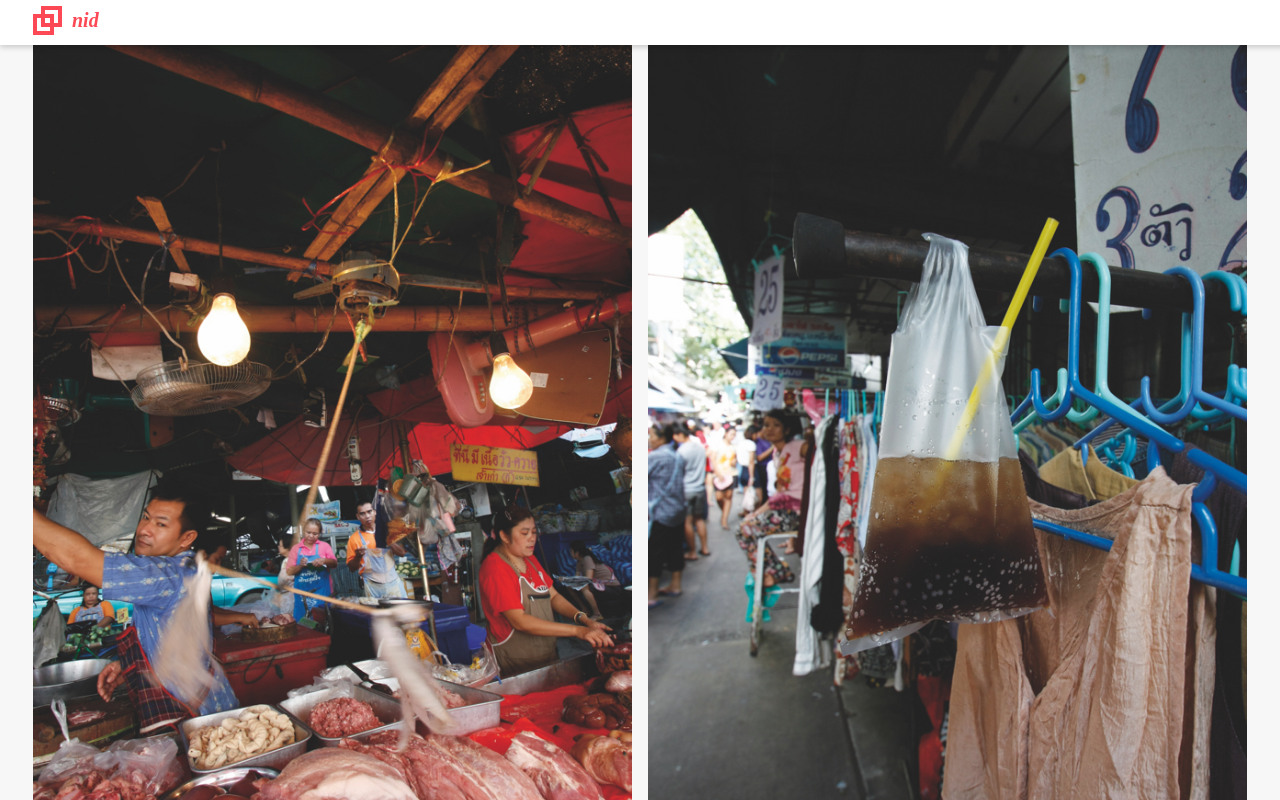
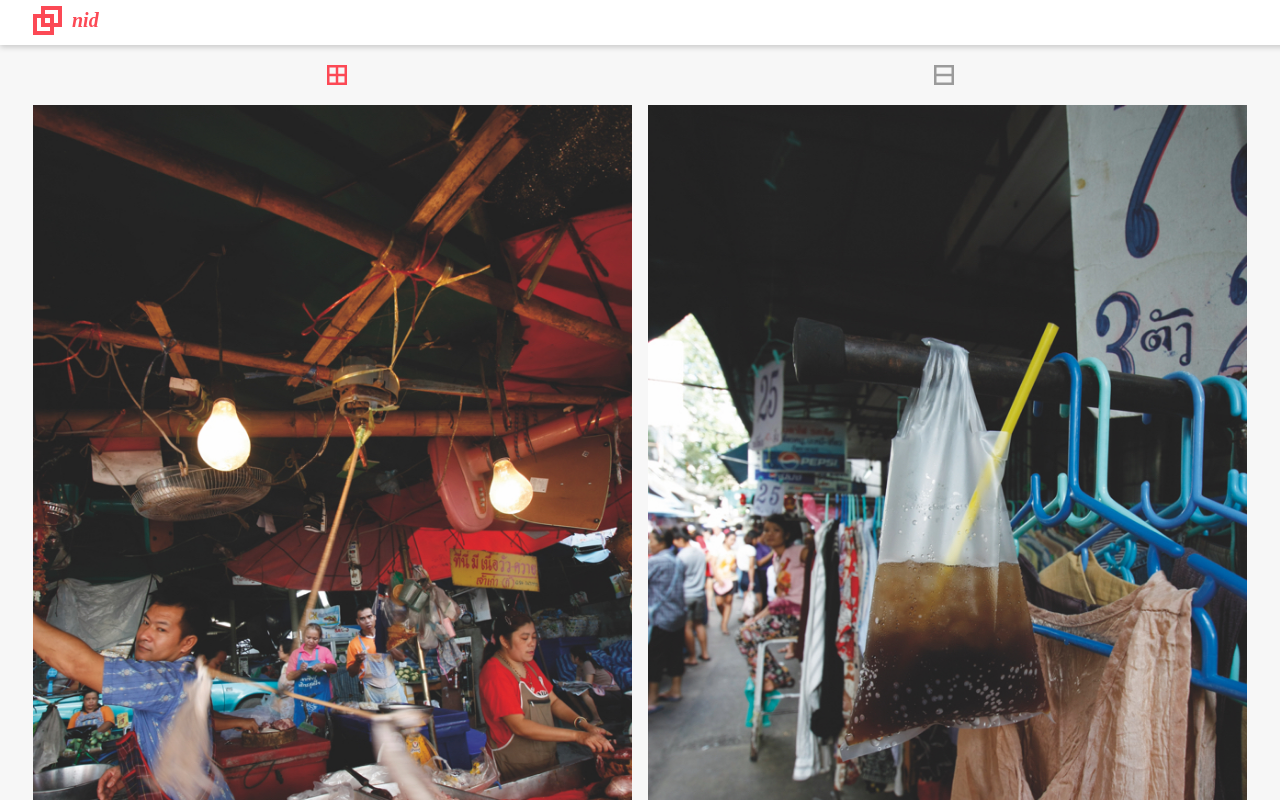
Before and after one commit to IsabellaHof/nonintentionaldesign, a React (Create React App) app in the folder client/: page /nids in a window 1280 px wide. Shown: the top 800 px of the page. Built offline with nearby package versions, Linux system fonts and the light colour scheme.

Commit message:
create toggle arrangement

```diff
--- a/client/src/components/DetailScreenHeader.js
+++ b/client/src/components/DetailScreenHeader.js
@@ -23,7 +23,7 @@ export default class DetailScreenHeader extends Component {
     return (
       <React.Fragment>
         <HeaderStyled>
-          <Link to={'/'}>
+          <Link to={'/nids'}>
             <img src={closeButton} alt="Logo" />
           </Link>
         </HeaderStyled>
--- a/client/src/components/screen/ImageScreen.js
+++ b/client/src/components/screen/ImageScreen.js
@@ -3,11 +3,25 @@ import styled from 'styled-components'
 import ImageScreenHeader from '../ImageScreenHeader'
 import PropTypes from 'prop-types'
 import { Link } from 'react-router-dom'
+import arrangement_grid from '../../img/arrangement_grid.svg'
+import arrangement_grid_grey from '../../img/arrangement_grid_grey.svg'
+import arrangement_row from '../../img/arrangement_row.svg'
+import arrangement_row_grey from '../../img/arrangement_row_grey.svg'
 
-const StyledImageContainer = styled.div`
+const ImageScreenContainer = styled.div`
   columns: 2;
-  margin-top: -8px;
 `
+const ImageScreenContainerRow = styled.div`
+  columns: 1;
+`
+const ArrangementContainer = styled.div`
+  display: flex;
+  height: 60px;
+  justify-content: space-around;
+  margin-top: 45px;
+  align-items: center;
+`
+
 const Image = styled.img`
   margin-bottom: 25px;
   height: auto;
@@ -19,13 +33,30 @@ export default class ImageScreen extends Component {
     finds: PropTypes.arrayOf(PropTypes.object),
     onImageClick: PropTypes.func.isRequired,
   }
-  render() {
+
+  state = {
+    hidden: true,
+  }
+
+  toggleArrangement = () => {
+    this.setState({
+      hidden: !this.state.hidden,
+    })
+  }
+
+  renderGridOrRowArrangments() {
     const { onImageClick, finds } = this.props
-    return (
+    return this.state.hidden ? (
       <React.Fragment>
-        <div data-test-id="ImageScreen">
-          <ImageScreenHeader />
-          <StyledImageContainer>
+        <ArrangementContainer>
+          <img src={arrangement_grid} alt="grid arrangement" />
+          <img
+            onClick={this.toggleArrangement}
+            src={arrangement_row_grey}
+            alt="grid arrangement"
+          />
+        </ArrangementContainer>
+        <ImageScreenContainer>
           {finds.map((find, index) => {
             return (
               <Link to={'/detail/' + find.id} key={index}>
@@ -38,7 +69,42 @@ export default class ImageScreen extends Component {
               </Link>
             )
           })}
-          </StyledImageContainer>
+        </ImageScreenContainer>
+      </React.Fragment>
+    ) : (
+      <React.Fragment>
+        <ArrangementContainer>
+          <img
+            onClick={this.toggleArrangement}
+            src={arrangement_grid_grey}
+            alt="grid arrangement"
+          />
+          <img src={arrangement_row} alt="grid arrangement" />
+        </ArrangementContainer>
+        <ImageScreenContainerRow>
+          {finds.map((find, index) => {
+            return (
+              <Link to={'/detail/' + find.id} key={index}>
+                <Image
+                  key={index}
+                  onClick={() => onImageClick(index)}
+                  src={find.image}
+                  alt=""
+                />
+              </Link>
+            )
+          })}
+        </ImageScreenContainerRow>
+      </React.Fragment>
+    )
+  }
+
+  render() {
+    return (
+      <React.Fragment>
+        <div data-test-id="ImageScreen">
+          <ImageScreenHeader />
+          {this.renderGridOrRowArrangments()}
         </div>
       </React.Fragment>
     )
```
Also changed, not shown: client/src/img/arrangement_grid_grey.svg (added), client/src/img/arrangement_row_grey.svg (added). Lines whose indentation alone changed are shown as unchanged.
